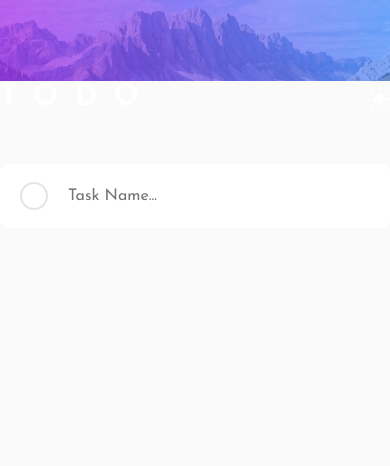
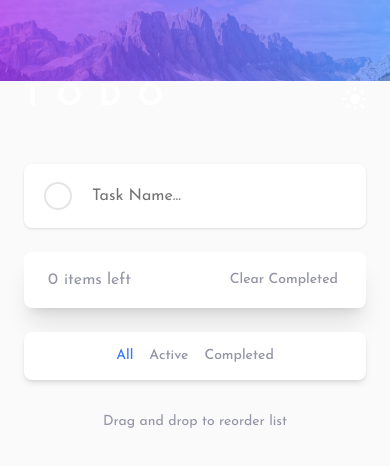
Before and after one commit to Imran-S-heikh/simple-todo, a Next.js app: page / in a window 390 px wide. Shown: the top 466 px of the page. Built offline with nearby package versions, Linux system fonts and the light colour scheme.

Commit message:
feat: Filter Functionality and Mobile Responsiveness

```diff
--- a/src/app/components/CreateTask.tsx
+++ b/src/app/components/CreateTask.tsx
@@ -11,12 +11,14 @@ function CreateTask() {
   const { addTask } = useRecoilValue(TasksActions);
 
   function handleAdd() {
-    addTask(task);
-    setTask("");
+    if (task) {
+      addTask(task);
+      setTask("");
+    }
   }
 
   return (
-    <div className="flex bg-card text-card-foreground rounded-lg items-stretch h-16 ">
+    <div className="flex bg-card text-card-foreground rounded-lg items-stretch h-16 shadow ">
       <GradientIcon onClick={handleAdd} className="active:opacity-50" />
       <Input
         value={task}
--- /dev/null
+++ b/src/app/components/TaskFilter.tsx
@@ -0,0 +1,27 @@
+"use client";
+
+import { Button } from "@/components/ui/button";
+import { cn } from "@/lib/utils";
+import React from "react";
+import { useRecoilState } from "recoil";
+import { TaskFilterState, TaskFilterType } from "../state";
+
+function TaskFilter({ className }: { className?: string }) {
+  const [filter, setFilter] = useRecoilState(TaskFilterState);
+  return (
+    <div className={cn(className)}>
+      {Object.values(TaskFilterType).map((action) => (
+        <Button
+          variant="ghost"
+          className={cn("capitalize px-2", filter === action && "text-primary")}
+          onClick={() => setFilter(action)}
+          key={action}
+        >
+          {action.toLowerCase()}
+        </Button>
+      ))}
+    </div>
+  );
+}
+
+export default TaskFilter;
--- a/src/app/components/TaskList.tsx
+++ b/src/app/components/TaskList.tsx
@@ -8,14 +8,14 @@ import {
   Draggable,
   Droppable,
   DropResult,
-  OnDragEndResponder,
 } from "@hello-pangea/dnd";
 import Hide from "@/components/Hide";
 import { useRecoilValue } from "recoil";
-import { TasksActions, TasksState } from "../state";
+import { TasksActions, TasksFilteredState } from "../state";
+import TaskFooter from "./TasksFooterActions";
 
 function TaskList() {
-  const tasks = useRecoilValue(TasksState);
+  const tasks = useRecoilValue(TasksFilteredState);
   const { replaceTask } = useRecoilValue(TasksActions);
 
   function handleDragEnd({ destination, source }: DropResult) {
@@ -54,12 +54,7 @@ function TaskList() {
                           task={task}
                         />
                       </div>
-                      <Hide
-                        open={
-                          index !== tasks.length - 1 &&
-                          !(index == 0 && snap.isDragging)
-                        }
-                      >
+                      <Hide open={!(index == 0 && snap.isDragging)}>
                         <Separator />
                       </Hide>
                     </Fragment>
@@ -71,6 +66,7 @@ function TaskList() {
           )}
         </Droppable>
       </DragDropContext>
+      <TaskFooter />
     </div>
   );
 }
--- /dev/null
+++ b/src/app/components/TasksFooterActions.tsx
@@ -0,0 +1,32 @@
+import { Button } from "@/components/ui/button";
+import React from "react";
+import { useRecoilState, useRecoilValue } from "recoil";
+import {
+  TaskFilterState,
+  TaskFilterType,
+  TasksActions,
+  TasksStatsState,
+} from "../state";
+import { cn } from "@/lib/utils";
+import TaskFilter from "./TaskFilter";
+
+function TaskFooter() {
+  const { clearCompleted } = useRecoilValue(TasksActions);
+  const { active } = useRecoilValue(TasksStatsState);
+
+  return (
+    <div className="flex justify-between items-center px-3 py-2">
+      <h4 className="ml-3 text-muted flex">
+        <span className="min-w-4 block">{active}</span> items left
+      </h4>
+      <div className="hidden sm:block">
+        <TaskFilter />
+      </div>
+      <Button variant="ghost" onClick={clearCompleted}>
+        Clear Completed
+      </Button>
+    </div>
+  );
+}
+
+export default TaskFooter;
--- a/src/app/globals.css
+++ b/src/app/globals.css
@@ -14,7 +14,7 @@
     --primary-foreground: 0 0% 100%;
     --secondary: 0 0% 96.1%;
     --secondary-foreground: 0 0% 9%;
-    --muted: 0 0% 96.1%;
+    --muted: 236 9% 61%;
     --muted-foreground: 0 0% 45.1%;
     --accent: 0 0% 96.1%;
     --accent-foreground: 0 0% 9%;
@@ -42,7 +42,7 @@
     --primary-foreground: 0 0% 100%;
     --secondary: 0 0% 14.9%;
     --secondary-foreground: 0 0% 98%;
-    --muted: 0 0% 14.9%;
+    --muted: 234 11% 52%;
     --muted-foreground: 0 0% 63.9%;
     --accent: 0 0% 14.9%;
     --accent-foreground: 0 0% 98%;
--- a/src/app/page.tsx
+++ b/src/app/page.tsx
@@ -1,5 +1,6 @@
 import BackgroundImage from "./components/BackgroundImage";
 import CreateTask from "./components/CreateTask";
+import TaskFilter from "./components/TaskFilter";
 import TaskList from "./components/TaskList";
 import ThemeSwitch from "./components/ThemeSwitch";
 
@@ -8,7 +9,7 @@ export default function Home() {
     <main className="block min-h-screen relative">
       <BackgroundImage />
 
-      <section className="relative z-50 max-w-[540px] mx-auto pt-20">
+      <section className="relative z-50 max-w-[540px] mx-auto pt-20 px-6">
         <div className="flex justify-between items-center">
           <h1 className="text-white text-3xl font-bold tracking-[16px]">
             TODO
@@ -20,6 +21,12 @@ export default function Home() {
           <CreateTask />
 
           <TaskList />
+
+          <TaskFilter className="bg-card shadow-md rounded-lg md:hidden flex justify-center h-12 items-center" />
+        </div>
+
+        <div className="mt-8 text-sm text-center">
+          Drag and drop to reorder list
         </div>
       </section>
     </main>
--- a/src/app/state.ts
+++ b/src/app/state.ts
@@ -3,11 +3,18 @@ import { atom, selector } from "recoil";
 export interface Task {
   id: number;
   name: string;
+  completed: boolean;
 }
 
 interface ReplaceProps {
   sourceIndex: number;
   targetIndex: number;
+}
+
+export enum TaskFilterType {
+  All = "ALL",
+  ACTIVE = "ACTIVE",
+  COMPLETED = "COMPLETED",
 }
 
 export const TasksState = atom<Task[]>({
@@ -35,6 +42,7 @@ export const TasksActions = selector({
         {
           id: Math.round(Math.random() * 100000000000000),
           name: task,
+          completed: false,
         },
       ]);
     });
@@ -43,10 +51,58 @@ export const TasksActions = selector({
       set(TasksState, (pre) => pre.filter((task) => task.id !== id));
     });
 
+    const toggleTask = getCallback(({ set }) => (id: number) => {
+      set(TasksState, (pre) =>
+        [...pre].map((task) =>
+          task.id === id ? { ...task, completed: !task.completed } : task
+        )
+      );
+    });
+
+    const clearCompleted = getCallback(({ set }) => () => {
+      set(TasksState, (pre) => [...pre].filter((task) => !task.completed));
+    });
+
     return {
       replaceTask,
       addTask,
       removeTask,
+      toggleTask,
+      clearCompleted,
     };
   },
 });
+
+export const TaskFilterState = atom({
+  key: "TASK_FILTER_STATE",
+  default: TaskFilterType.All,
+});
+
+export const TasksFilteredState = selector({
+  key: "TASKS_FILTERED_STATE",
+  get({ get }) {
+    const tasks = get(TasksState);
+    const filter = get(TaskFilterState);
+
+    switch (filter) {
+      case TaskFilterType.ACTIVE:
+        return tasks.filter((task) => !task.completed);
+      case TaskFilterType.COMPLETED:
+        return tasks.filter((task) => task.completed);
+      default:
+        return tasks;
+    }
+  },
+});
+
+export const TasksStatsState = selector({
+  key: "TASKS_STATS_STATE",
+  get({ get }) {
+    const tasks = get(TasksState);
+    const active = tasks.filter((task) => !task.completed).length;
+    return {
+      active,
+      completed: tasks.length - active,
+    };
+  },
+});
--- a/src/assets/icons/IconCheck.tsx
+++ b/src/assets/icons/IconCheck.tsx
@@ -13,7 +13,7 @@ function IconCheck({
       <path
         fill="none"
         stroke="#FFF"
-        stroke-width="2"
+        strokeWidth="2"
         d="M1 4.304L3.696 7l6-6"
       />
     </svg>
--- a/src/assets/icons/IconCross.tsx
+++ b/src/assets/icons/IconCross.tsx
@@ -6,7 +6,7 @@ function IconCross({ className }: { className?: string }) {
     <svg width="18" height="18" className={cn(className)}>
       <path
         fill="#fff"
-        fill-rule="evenodd"
+        fillRule="evenodd"
         d="M16.97 0l.708.707L9.546 8.84l8.132 8.132-.707.707-8.132-8.132-8.132 8.132L0 16.97l8.132-8.132L0 .707.707 0 8.84 8.132 16.971 0z"
       />
     </svg>
--- a/src/assets/icons/IconSun.tsx
+++ b/src/assets/icons/IconSun.tsx
@@ -12,7 +12,7 @@ function IconSun({
     <svg style={style} className={cn("w-6 h-6", className)}>
       <path
         fill="#FFF"
-        fill-rule="evenodd"
+        fillRule="evenodd"
         d="M13 21a1 1 0 011 1v3a1 1 0 11-2 0v-3a1 1 0 011-1zm-5.657-2.343a1 1 0 010 1.414l-2.121 2.121a1 1 0 01-1.414-1.414l2.12-2.121a1 1 0 011.415 0zm12.728 0l2.121 2.121a1 1 0 01-1.414 1.414l-2.121-2.12a1 1 0 011.414-1.415zM13 8a5 5 0 110 10 5 5 0 010-10zm12 4a1 1 0 110 2h-3a1 1 0 110-2h3zM4 12a1 1 0 110 2H1a1 1 0 110-2h3zm18.192-8.192a1 1 0 010 1.414l-2.12 2.121a1 1 0 01-1.415-1.414l2.121-2.121a1 1 0 011.414 0zm-16.97 0l2.121 2.12A1 1 0 015.93 7.344L3.808 5.222a1 1 0 011.414-1.414zM13 0a1 1 0 011 1v3a1 1 0 11-2 0V1a1 1 0 011-1z"
       />
     </svg>
--- a/src/components/ui/button.tsx
+++ b/src/components/ui/button.tsx
@@ -1,8 +1,8 @@
-import * as React from "react"
-import { Slot } from "@radix-ui/react-slot"
-import { cva, type VariantProps } from "class-variance-authority"
+import * as React from "react";
+import { Slot } from "@radix-ui/react-slot";
+import { cva, type VariantProps } from "class-variance-authority";
 
-import { cn } from "@/lib/utils"
+import { cn } from "@/lib/utils";
 
 const buttonVariants = cva(
   "inline-flex items-center justify-center whitespace-nowrap rounded-md text-sm font-medium ring-offset-background transition-colors focus-visible:outline-none focus-visible:ring-2 focus-visible:ring-ring focus-visible:ring-offset-2 disabled:pointer-events-none disabled:opacity-50",
@@ -16,7 +16,7 @@ const buttonVariants = cva(
           "border border-input bg-background hover:bg-accent hover:text-accent-foreground",
         secondary:
           "bg-secondary text-secondary-foreground hover:bg-secondary/80",
-        ghost: "hover:bg-accent hover:text-accent-foreground",
+        ghost: "text-muted hover:text-card-foreground",
         link: "text-primary underline-offset-4 hover:underline",
       },
       size: {
@@ -31,26 +31,26 @@ const buttonVariants = cva(
       size: "default",
     },
   }
-)
+);
 
 export interface ButtonProps
   extends React.ButtonHTMLAttributes<HTMLButtonElement>,
     VariantProps<typeof buttonVariants> {
-  asChild?: boolean
+  asChild?: boolean;
 }
 
 const Button = React.forwardRef<HTMLButtonElement, ButtonProps>(
   ({ className, variant, size, asChild = false, ...props }, ref) => {
-    const Comp = asChild ? Slot : "button"
+    const Comp = asChild ? Slot : "button";
     return (
       <Comp
         className={cn(buttonVariants({ variant, size, className }))}
         ref={ref}
         {...props}
       />
-    )
+    );
   }
-)
-Button.displayName = "Button"
+);
+Button.displayName = "Button";
 
-export { Button, buttonVariants }
+export { Button, buttonVariants };
```
Also changed, not shown: src/app/components/ListItem.tsx (+8 -4 lines), src/assets/svgs/icon-check.svg (deleted), src/assets/svgs/icon-cross.svg (deleted).
